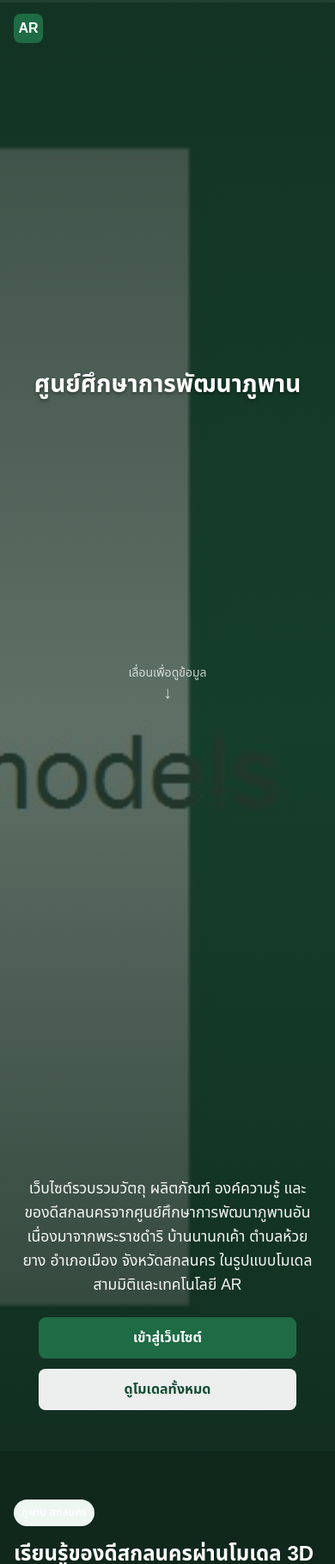
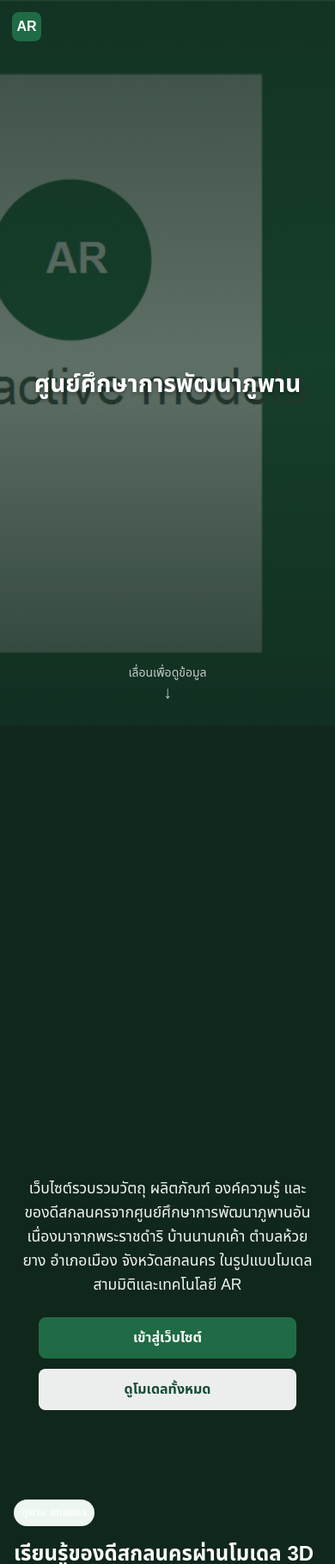
Before and after one commit to fufu4826/ARModel, a Flask app: page / in a window 390 px wide. Shown: the top 1819 px of the page at 86% size. Run offline with Flask 3, Linux system fonts and the light colour scheme; some libraries are stand-ins or nearby versions.

Commit message:
Refine mobile landing cover layout

```diff
--- a/static/css/style.css
+++ b/static/css/style.css
@@ -1902,7 +1902,8 @@ model-viewer {
 
 /* --- Landing Page Mobile Redesign - Desktop/Default Styles --- */
 .mobile-only-title,
-.landing-scroll-cue {
+.landing-scroll-cue,
+.landing-mobile-overlay {
   display: none;
 }
 
@@ -1948,24 +1949,34 @@ model-viewer {
     overflow-x: hidden !important;
     padding: 0 !important; /* Screens handle internal padding */
     min-height: 100svh !important;
-    background-image: var(--landing-cover-mobile, var(--landing-cover-desktop, var(--landing-image))) !important;
-  }
-
-  /* Make overlay readable and not too heavy on mobile */
+    background-image: none !important; /* parent doesn't carry background-image on mobile */
+    background-color: #10271c !important; /* default fallback background color */
+  }
+
+  /* Hide global overlay on mobile, we use mobile-specific overlay on first screen only */
   .landing-overlay {
+    display: none !important;
+  }
+
+  /* Make overlay readable and not too heavy on mobile, only on first screen */
+  .landing-mobile-overlay {
+    display: block !important;
+    position: absolute !important;
+    inset: 0 !important;
     background: linear-gradient(180deg, rgba(16, 39, 28, 0.82) 0%, rgba(16, 39, 28, 0.65) 50%, rgba(16, 39, 28, 0.88) 100%) !important;
-  }
-
-  /* Clean and compact logo presentation, avoiding bulky bordered box */
+    z-index: 1 !important;
+  }
+
+  /* Clean and compact logo presentation, avoiding bulky bordered box - all aligned top-left */
   .landing-topbar {
     position: absolute !important;
-    top: 16px !important;
-    left: 16px !important;
-    right: 16px !important;
+    top: 14px !important;
+    left: 14px !important;
+    right: auto !important;
     display: flex !important;
-    justify-content: space-between !important;
+    justify-content: flex-start !important;
     align-items: center !important;
-    gap: 12px !important;
+    gap: 8px !important;
     z-index: 10 !important;
   }
 
@@ -1975,6 +1986,7 @@ model-viewer {
     backdrop-filter: none !important;
     padding: 0 !important;
     min-height: auto !important;
+    margin: 0 !important;
   }
 
   .landing-brand > span:last-child {
@@ -1987,13 +1999,15 @@ model-viewer {
   }
 
   .landing-logo-strip {
-    max-width: 60% !important;
+    max-width: none !important;
     gap: 8px !important;
+    justify-content: flex-start !important;
   }
 
   .landing-logo-strip__item {
     width: 44px !important;
     height: 44px !important;
+    margin: 0 !important;
   }
 
   /* Adjust the landing content width to full screen */
@@ -2016,11 +2030,15 @@ model-viewer {
 
   /* First screen: logos, title, scroll cue */
   .landing-mobile-hero {
+    position: relative !important; /* For absolute overlay alignment */
     justify-content: space-between !important;
     align-items: center !important;
     text-align: center !important;
     padding-top: 120px !important; /* Avoid overlap with top logos */
     padding-bottom: 24px !important;
+    background-image: var(--landing-cover-mobile, var(--landing-cover-desktop, var(--landing-image))) !important;
+    background-position: right center !important;
+    background-size: cover !important;
   }
 
   .landing-hero-center {
@@ -2028,6 +2046,8 @@ model-viewer {
     flex-direction: column !important;
     justify-content: center !important;
     flex-grow: 1 !important;
+    position: relative !important;
+    z-index: 2 !important; /* Sits on top of the mobile overlay */
   }
 
   /* Second screen: details, actions/buttons at the bottom area */
@@ -2036,6 +2056,8 @@ model-viewer {
     padding-top: 40px !important;
     padding-bottom: 48px !important; /* Breathing room from bottom browser bar */
     text-align: center !important;
+    background: #10271c !important; /* Clean solid background */
+    position: relative !important;
   }
 
   .landing-details-content {
@@ -2085,6 +2107,8 @@ model-viewer {
     font-weight: 500 !important;
     margin-top: auto !important;
     pointer-events: none !important;
+    position: relative !important;
+    z-index: 2 !important; /* Sits on top of the mobile overlay */
   }
 
   .landing-scroll-cue-arrow {
--- a/templates/landing.html
+++ b/templates/landing.html
@@ -39,6 +39,7 @@
     </header>
     <section class="landing-content" id="landing-content" aria-labelledby="landing-title">
       <div class="landing-mobile-screen landing-mobile-hero">
+        <div class="landing-mobile-overlay" aria-hidden="true"></div>
         <div class="landing-hero-center">
           <p class="eyebrow landing-eyebrow desktop-only">นิทรรศการดิจิทัล 3D / AR</p>
           <h1 id="landing-title" class="landing-title desktop-only">{{ site_settings.landing_headline }}</h1>
```
